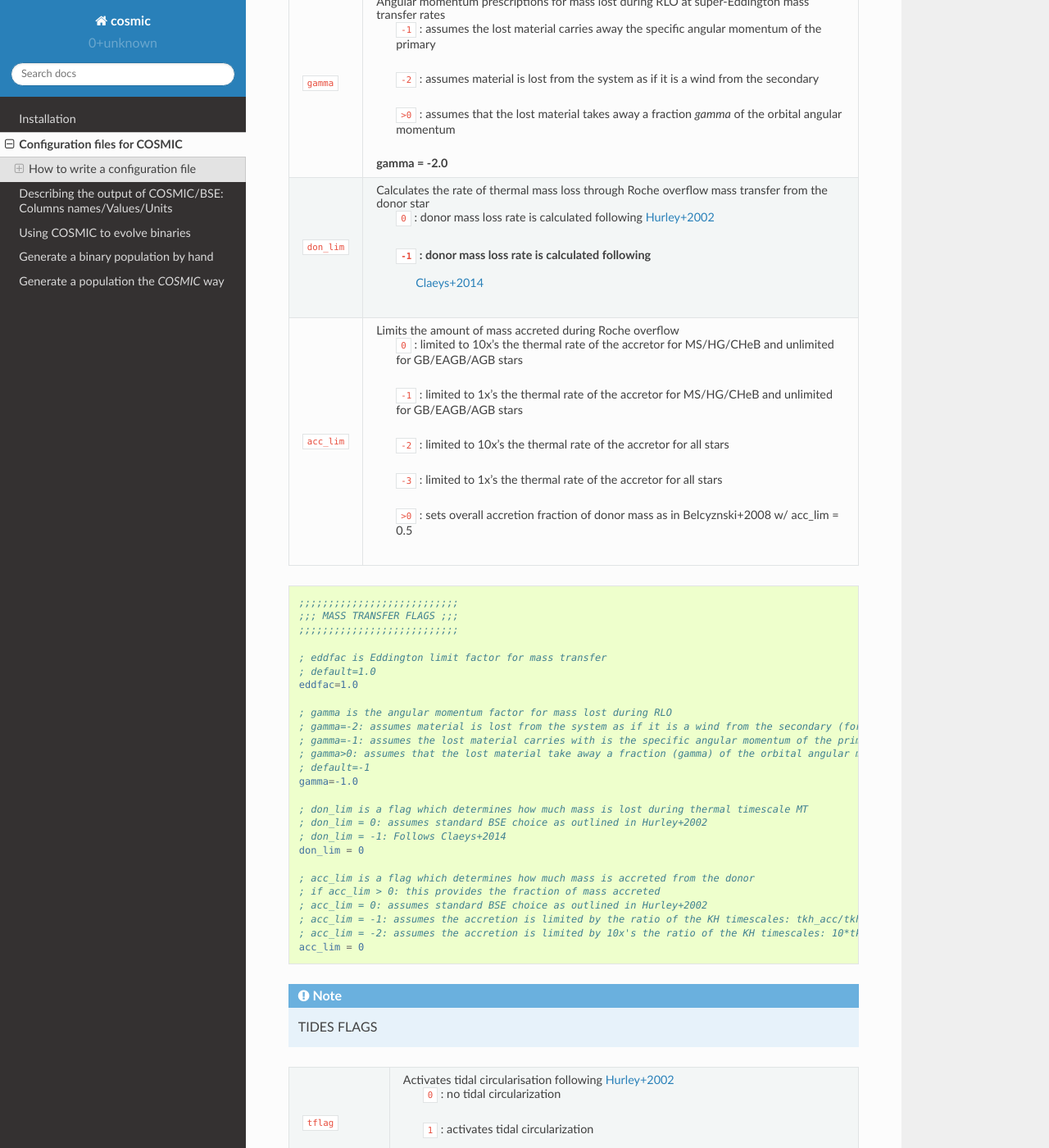
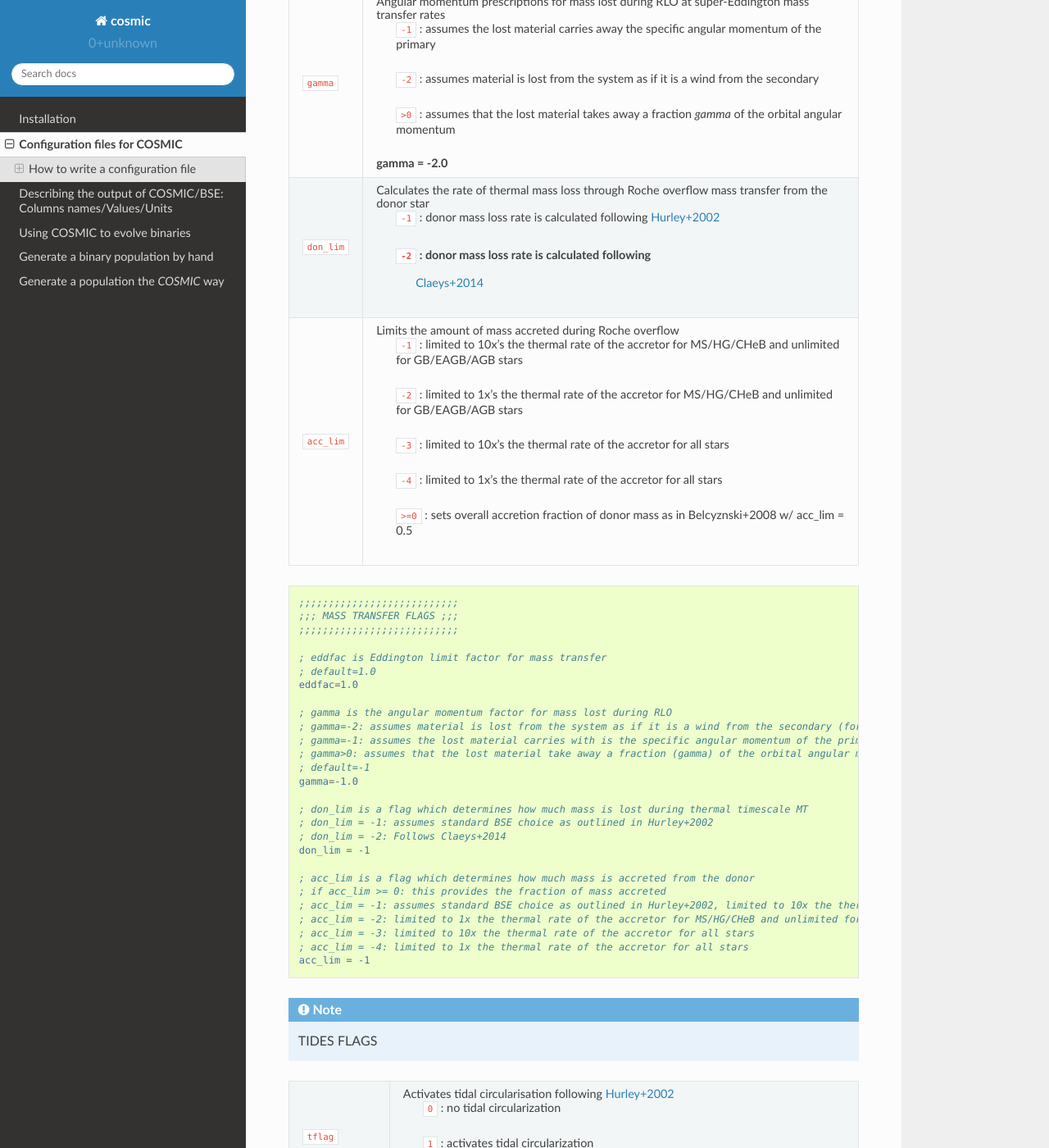
Before and after one commit to COSMIC-PopSynth/COSMIC, a Sphinx documentation site: the page built from docs/inifile/index.rst, in a window 1280 px wide and 1400 px high, scrolled down 17067 px. Shown: the whole window at 82% size. Built offline with Sphinx 7.4.7 and the Read the Docs theme 2.0.0, drawn with Linux system fonts in a browser that asks for light colours; formulas are drawn with MathJax 3.

Commit message:
minor adjustments to acc_lim and don_lim flags (#494)
* adjusted the acc_lim  and don_lim flags so that  -1 is the default BSE, and for the acc_lim flag >=0 sets the amount of donor material accreted. This allows for acc_lim=0 to mean 'none of the donor material gets accreted'

```diff
--- a/docs/inifile/index.rst
+++ b/docs/inifile/index.rst
@@ -1025,27 +1025,27 @@ common envelope occurs regardless of the choices below:
 ``don_lim``              Calculates the rate of thermal mass loss through Roche
                          overflow mass transfer from the donor star
 
-                            ``0`` : donor mass loss rate is calculated following
+                            ``-1`` : donor mass loss rate is calculated following
                             `Hurley+2002 <https://ui.adsabs.harvard.edu/abs/2002MNRAS.329..897H/abstract>`_
 
-                            ``-1`` : donor mass loss rate is calculated following
+                            ``-2`` : donor mass loss rate is calculated following
                              `Claeys+2014 <https://ui.adsabs.harvard.edu/abs/2014A%26A...563A..83C/abstract>`_
 
 ``acc_lim``              Limits the amount of mass accreted during Roche overflow
 
-                            ``0`` : limited to 10x's the thermal rate of the accretor
+                            ``-1`` : limited to 10x's the thermal rate of the accretor
                             for MS/HG/CHeB and unlimited for GB/EAGB/AGB stars
 
-                            ``-1`` : limited to 1x's the thermal rate of the accretor
+                            ``-2`` : limited to 1x's the thermal rate of the accretor
                             for MS/HG/CHeB and unlimited for GB/EAGB/AGB stars
 
-                            ``-2`` : limited to 10x's the thermal rate of the accretor
+                            ``-3`` : limited to 10x's the thermal rate of the accretor
                             for all stars
 
-                            ``-3`` : limited to 1x's the thermal rate of the accretor
+                            ``-4`` : limited to 1x's the thermal rate of the accretor
                             for all stars
 
-                            ``>0`` : sets overall accretion fraction of donor mass
+                            ``>=0`` : sets overall accretion fraction of donor mass
                             as in Belcyznski+2008 w/ acc_lim = 0.5
 =======================  =====================================================
 
@@ -1067,16 +1067,17 @@ common envelope occurs regardless of the choices below:
     gamma=-1.0
 
     ; don_lim is a flag which determines how much mass is lost during thermal timescale MT
-    ; don_lim = 0: assumes standard BSE choice as outlined in Hurley+2002
-    ; don_lim = -1: Follows Claeys+2014
-    don_lim = 0
+    ; don_lim = -1: assumes standard BSE choice as outlined in Hurley+2002
+    ; don_lim = -2: Follows Claeys+2014
+    don_lim = -1
 
     ; acc_lim is a flag which determines how much mass is accreted from the donor
-    ; if acc_lim > 0: this provides the fraction of mass accreted
-    ; acc_lim = 0: assumes standard BSE choice as outlined in Hurley+2002
-    ; acc_lim = -1: assumes the accretion is limited by the ratio of the KH timescales: tkh_acc/tkh_don
-    ; acc_lim = -2: assumes the accretion is limited by 10x's the ratio of the KH timescales: 10*tkh_acc/tkh_don
-    acc_lim = 0
+    ; if acc_lim >= 0: this provides the fraction of mass accreted
+    ; acc_lim = -1: assumes standard BSE choice as outlined in Hurley+2002, limited to 10x the thermal rate of the accretor for MS/HG/CHeB and unlimited for GB/EAGB/AGB stars
+    ; acc_lim = -2: limited to 1x the thermal rate of the accretor for MS/HG/CHeB and unlimited for GB/EAGB/AGB stars
+    ; acc_lim = -3: limited to 10x the thermal rate of the accretor for all stars
+    ; acc_lim = -4: limited to 1x the thermal rate of the accretor for all stars
+    acc_lim = -1
 
 
 .. note::
--- a/docs/runpop/index.rst
+++ b/docs/runpop/index.rst
@@ -231,7 +231,7 @@ The syntax for the Evolve class is as follows:
 
     In [1]: from cosmic.evolve import Evolve
 
-    In [2]: BSEDict = {'xi': 1.0, 'bhflag': 1, 'neta': 0.5, 'windflag': 3, 'wdflag': 1, 'alpha1': 1.0, 'pts1': 0.001, 'pts3': 0.02, 'pts2': 0.01, 'epsnov': 0.001, 'hewind': 0.5, 'ck': 1000, 'bwind': 0.0, 'lambdaf': 0.5, 'mxns': 2.5, 'beta': 0.125, 'tflag': 1, 'acc2': 1.5, 'remnantflag': 3, 'ceflag': 0, 'eddfac': 1.0, 'ifflag': 0, 'bconst': 3000, 'sigma': 265.0, 'gamma': -1.0, 'pisn': 45.0, 'natal_kick_array' : [[-100.0,-100.0,-100.0,-100.0,0.0], [-100.0,-100.0,-100.0,-100.0,0.0]], 'bhsigmafrac' : 1.0, 'polar_kick_angle' : 90, 'qcrit_array' : [0.0,0.0,0.0,0.0,0.0,0.0,0.0,0.0,0.0,0.0,0.0,0.0,0.0,0.0,0.0,0.0], 'cekickflag' : 2, 'cehestarflag' : 0, 'cemergeflag' : 0, 'ecsn' : 2.5, 'ecsn_mlow' : 1.4, 'aic' : 1, 'ussn' : 0, 'sigmadiv' :-20.0, 'qcflag' : 2, 'eddlimflag' : 0, 'fprimc_array' : [2.0/21.0,2.0/21.0,2.0/21.0,2.0/21.0,2.0/21.0,2.0/21.0,2.0/21.0,2.0/21.0,2.0/21.0,2.0/21.0,2.0/21.0,2.0/21.0,2.0/21.0,2.0/21.0,2.0/21.0,2.0/21.0], 'bhspinflag' : 0, 'bhspinmag' : 0.0, 'rejuv_fac' : 1.0, 'rejuvflag' : 0, 'htpmb' : 1, 'ST_cr' : 1, 'ST_tide' : 0, 'bdecayfac' : 1, 'grflag' : 1, 'rembar_massloss' : 0.5, 'kickflag' : 0, 'zsun' : 0.014, 'bhms_coll_flag' : 0, 'don_lim' : 0, 'acc_lim' : 0}
+    In [2]: BSEDict = {'xi': 1.0, 'bhflag': 1, 'neta': 0.5, 'windflag': 3, 'wdflag': 1, 'alpha1': 1.0, 'pts1': 0.001, 'pts3': 0.02, 'pts2': 0.01, 'epsnov': 0.001, 'hewind': 0.5, 'ck': 1000, 'bwind': 0.0, 'lambdaf': 0.5, 'mxns': 2.5, 'beta': 0.125, 'tflag': 1, 'acc2': 1.5, 'remnantflag': 3, 'ceflag': 0, 'eddfac': 1.0, 'ifflag': 0, 'bconst': 3000, 'sigma': 265.0, 'gamma': -1.0, 'pisn': 45.0, 'natal_kick_array' : [[-100.0,-100.0,-100.0,-100.0,0.0], [-100.0,-100.0,-100.0,-100.0,0.0]], 'bhsigmafrac' : 1.0, 'polar_kick_angle' : 90, 'qcrit_array' : [0.0,0.0,0.0,0.0,0.0,0.0,0.0,0.0,0.0,0.0,0.0,0.0,0.0,0.0,0.0,0.0], 'cekickflag' : 2, 'cehestarflag' : 0, 'cemergeflag' : 0, 'ecsn' : 2.5, 'ecsn_mlow' : 1.4, 'aic' : 1, 'ussn' : 0, 'sigmadiv' :-20.0, 'qcflag' : 2, 'eddlimflag' : 0, 'fprimc_array' : [2.0/21.0,2.0/21.0,2.0/21.0,2.0/21.0,2.0/21.0,2.0/21.0,2.0/21.0,2.0/21.0,2.0/21.0,2.0/21.0,2.0/21.0,2.0/21.0,2.0/21.0,2.0/21.0,2.0/21.0,2.0/21.0], 'bhspinflag' : 0, 'bhspinmag' : 0.0, 'rejuv_fac' : 1.0, 'rejuvflag' : 0, 'htpmb' : 1, 'ST_cr' : 1, 'ST_tide' : 0, 'bdecayfac' : 1, 'grflag' : 1, 'rembar_massloss' : 0.5, 'kickflag' : 0, 'zsun' : 0.014, 'bhms_coll_flag' : 0, 'don_lim' : -1, 'acc_lim' : -1}
 
     In [3]: bpp, bcm, initC, kick_info  = Evolve.evolve(initialbinarytable=InitialBinaries, BSEDict=BSEDict)
 
```
Also changed, not shown: docs/examples/index.rst (+9 -9 lines), 7 other files.
